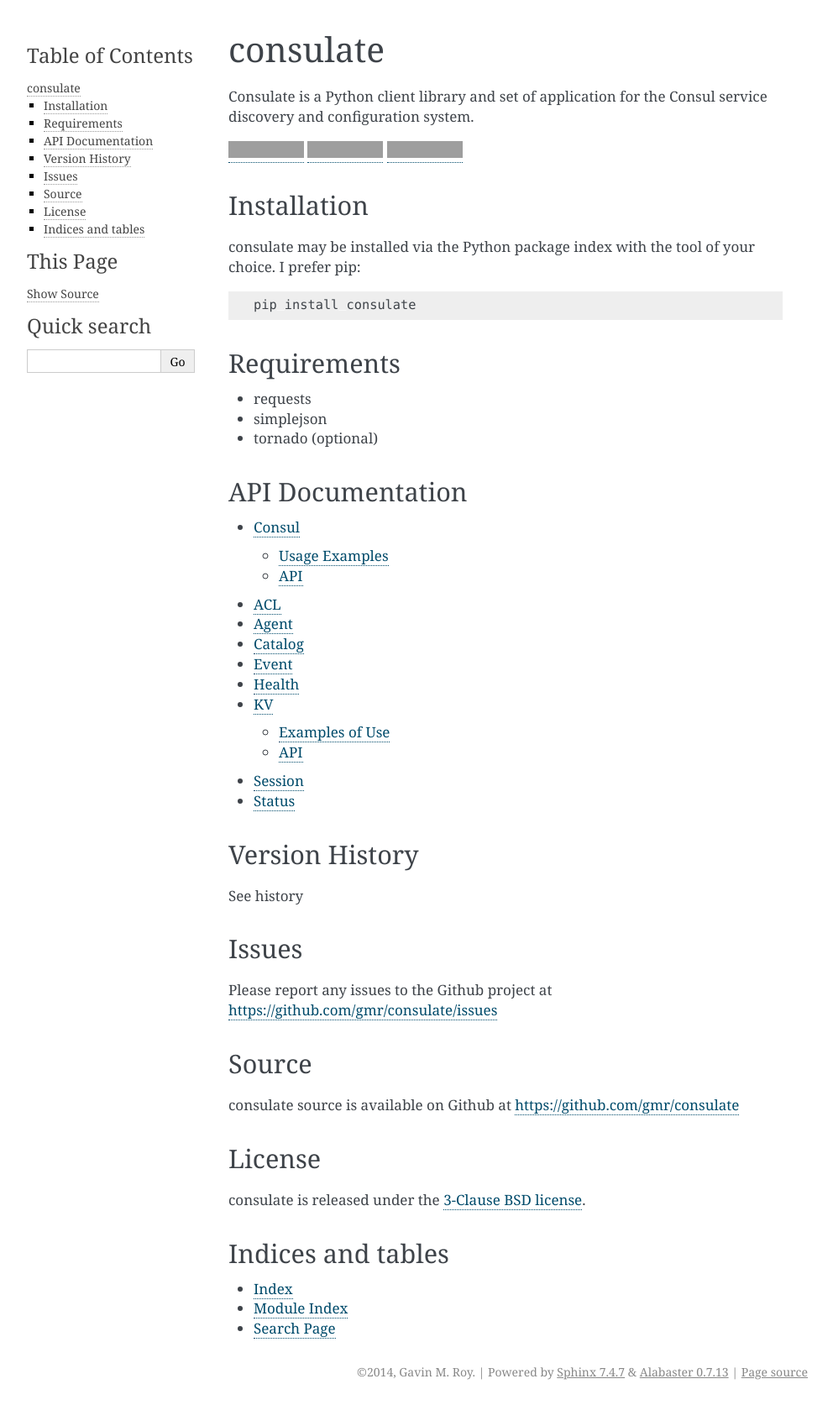
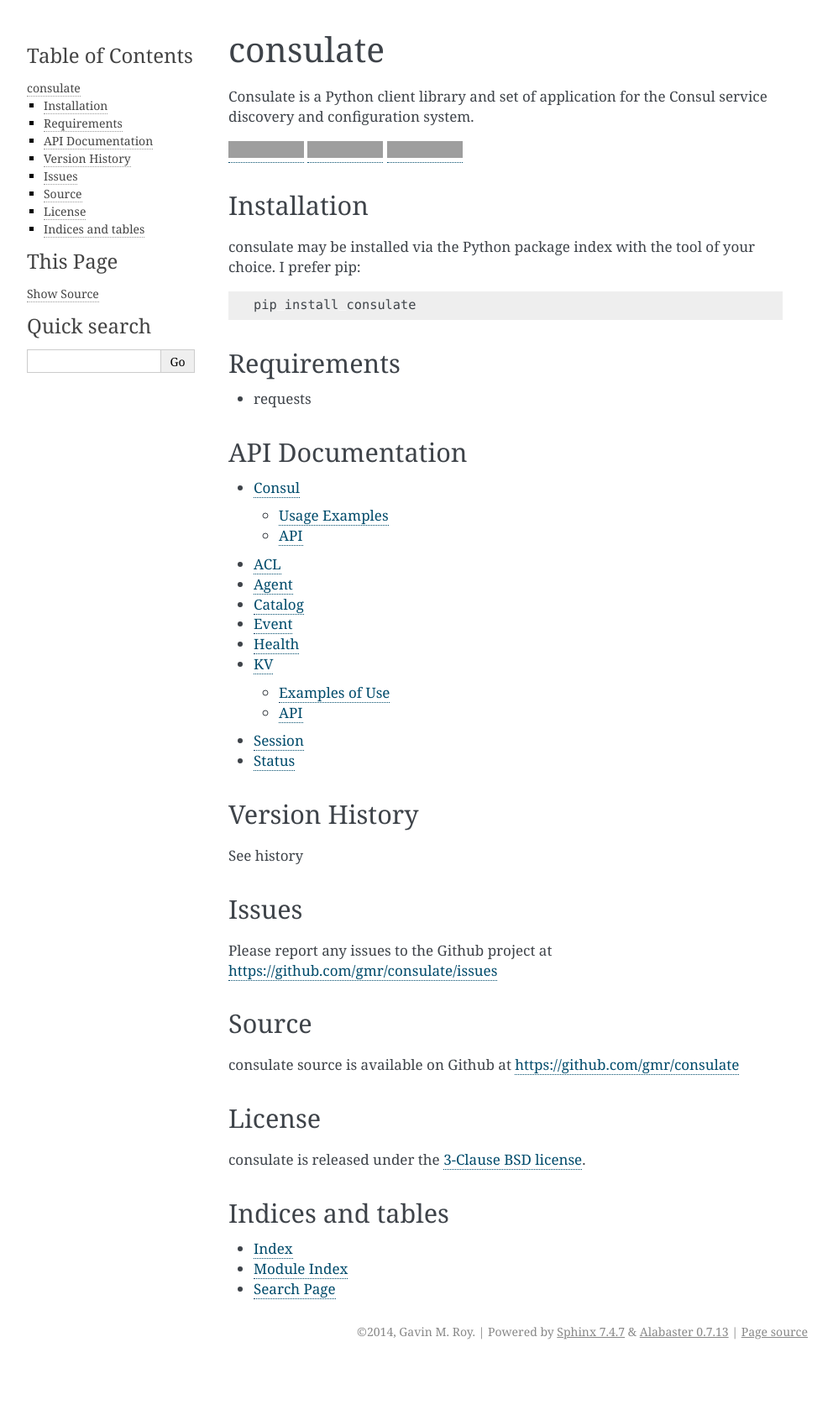
Before and after one commit to gmr/consulate, a Sphinx documentation site: the page built from docs/index.rst, in a window 1280 px wide. Shown: the whole page at 84% size, without its empty margins (148-1140 px from the left). Built offline with Sphinx 7.4.7, drawn with Linux system fonts in a browser that asks for light colours; after the commit the page ends 1625 px from its top, so only the background shows below that; grey boxes are pictures that could not be loaded.

Commit message:
Update requirements

```diff
--- a/docs/index.rst
+++ b/docs/index.rst
@@ -17,8 +17,6 @@
 Requirements
 ------------
 - requests
-- simplejson
-- tornado (optional)
 
 API Documentation
 -----------------
```
